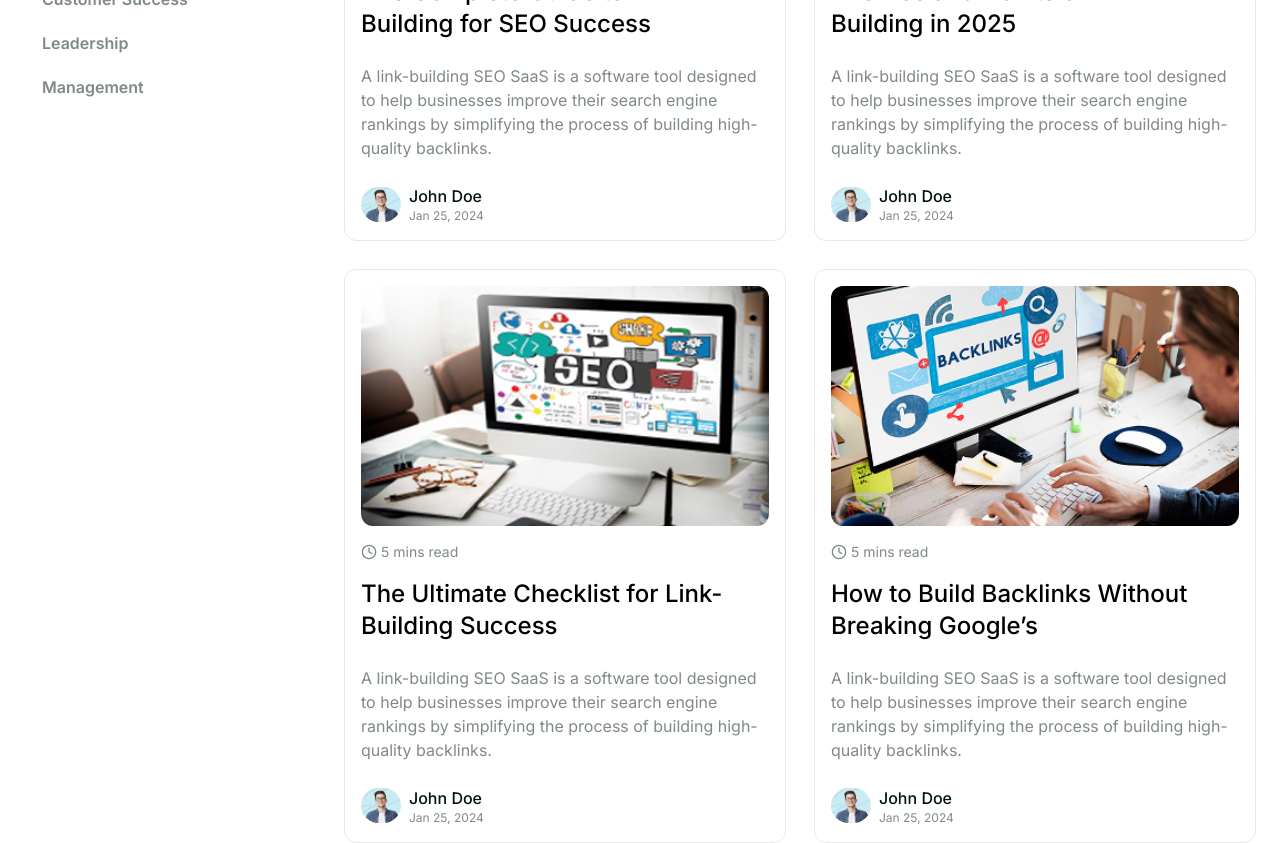
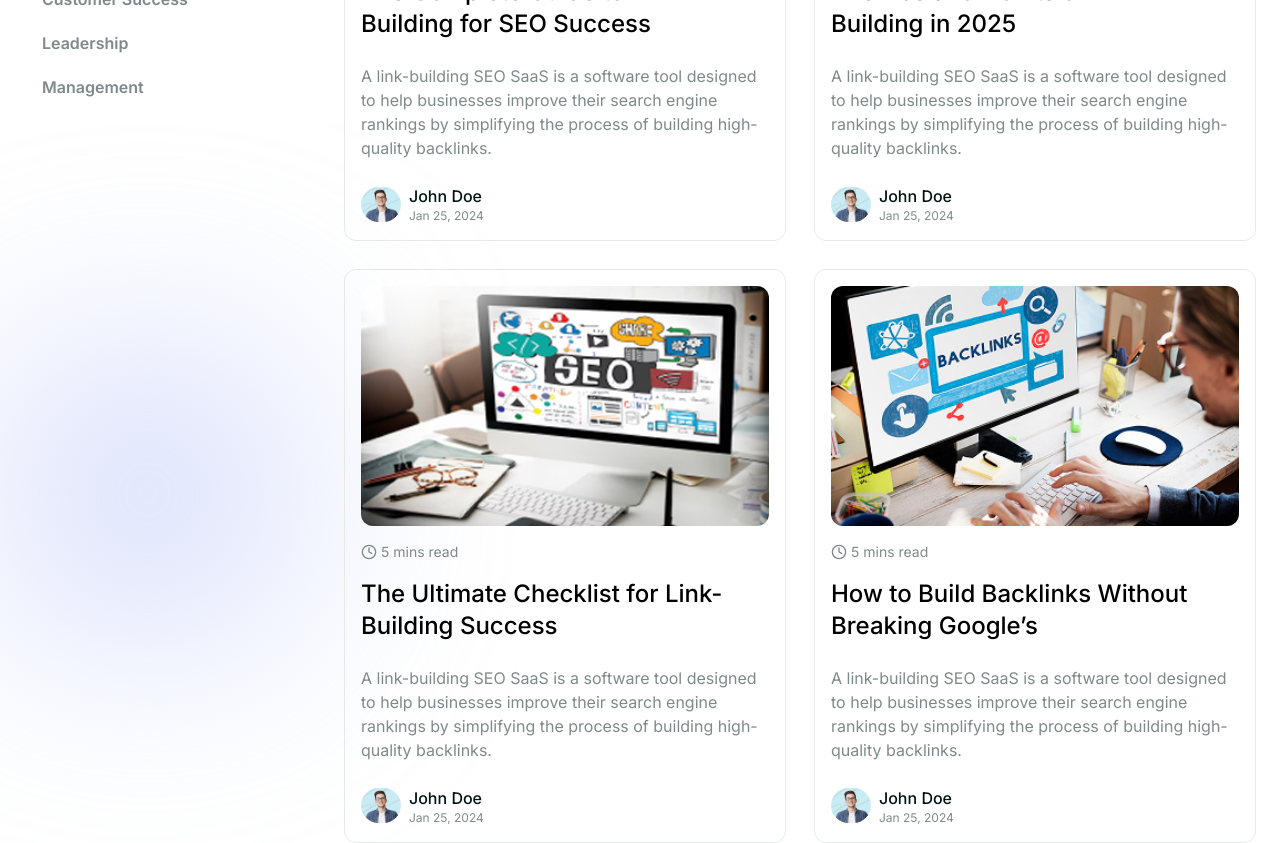
Before and after one commit to Omar-dev-xponent/seo-website, a Next.js app: page /blog in a window 1280 px wide. Shown: the part 2020-2863 px from the top of the page. Built offline with nearby package versions, Linux system fonts and the light colour scheme; no server answers.

Commit message:
style: blog page grdient

```diff
--- a/app/(site)/blog/_components/blog-sidebar.tsx
+++ b/app/(site)/blog/_components/blog-sidebar.tsx
@@ -17,7 +17,7 @@ const BlogSideBar = () => {
         <RiSearchLine className="text-xl text-typography-75" />
         <Input
           placeholder="Search"
-          className="flex-1 h-full text-sm border-none sm:text-base text-typography-50 font-display placeholder:text-typography-50 placeholder:font-display placeholder:text-base focus-visible:ring-offset-0 focus-visible:ring-0"
+          className="flex-1 h-full text-sm bg-transparent border-none sm:text-base text-typography-50 font-display placeholder:text-typography-50 placeholder:font-display placeholder:text-base focus-visible:ring-offset-0 focus-visible:ring-0"
         />
       </form>
       <div>
--- a/app/(site)/blog/_components/blogs.tsx
+++ b/app/(site)/blog/_components/blogs.tsx
@@ -3,6 +3,7 @@ import LatestBlogCard from "@/app/(site)/blog/_components/latest-blog-card";
 import BlogSideBar from "@/app/(site)/blog/_components/blog-sidebar";
 import BlogCard from "@/app/(site)/blog/_components/blog-card";
 import BlogPagination from "@/app/(site)/blog/_components/blog-pagination";
+import BlueCircleSVG from "@/components/svg-defs/BlueCircleSVG";
 
 const Blogs = () => {
   const blogs = [
@@ -60,7 +61,7 @@ const Blogs = () => {
     },
   ];
   return (
-    <section className="py-8 overflow-x-hidden md:py-24 sm:py-12">
+    <section className="relative z-10 py-8 overflow-x-hidden md:py-24 sm:py-12">
       <LatestBlogCard />
       <div className="flex flex-col pt-8 pb-5 space-y-4 sm:pb-8 sm:pt-12 md:space-y-0 md:space-x-16 md:flex-row app-container">
         <BlogSideBar />
@@ -73,6 +74,9 @@ const Blogs = () => {
           <BlogPagination />
         </div>
       </div>
+      <div className="-z-10 absolute top-[550px] md:top-[1400px] right-0 md:left-0 md:scale-x-[1] scale-x-[-1]  pointer-events-none">
+        <BlueCircleSVG className="w-full h-full sm:max-w-[577px] sm:h-[741px]" />
+      </div>
     </section>
   );
 };
```
